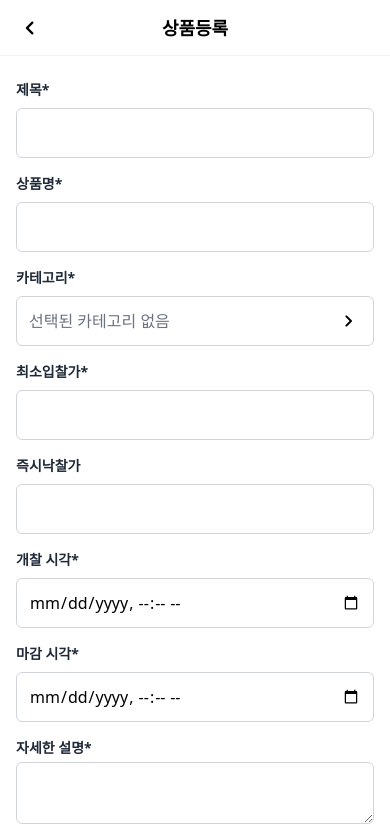
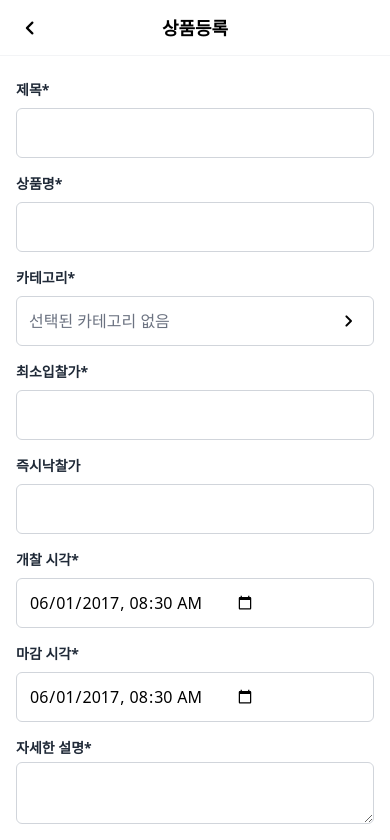
Before and after one commit to wndgur2/ddang, a React (Vite) app: page /popup/product/register in a window 390 px wide. Shown: the top 840 px of the page. Built offline with nearby package versions, Linux system fonts and the light colour scheme.

Commit message:
test: date-picker in mobile

```diff
--- a/src/App.module.css
+++ b/src/App.module.css
@@ -1,5 +1,6 @@
 .container {
   width: 100%;
+  min-height: 100dvh;
   margin: 0 auto;
   background-color: var(--bg-color);
 }
--- a/src/components/form/DatePicker.jsx
+++ b/src/components/form/DatePicker.jsx
@@ -1,17 +1,19 @@
 import PropTypes from 'prop-types'
 import { useRef } from 'react'
 import Label from './Label'
+import style from './DatePicker.module.css'
 
 function DatePicker({ label, required }) {
   const dateInput = useRef(null)
 
   return (
-    <div className='flex flex-col gap-2 py-2'>
+    <div className='flex flex-col gap-2 py-2 w-full'>
       {label && <Label text={label} required={required} />}
       <input
         ref={dateInput}
         type='datetime-local'
-        className='flex flex-col border-1 border-gray-300 rounded-md p-3'
+        value='2017-06-01T08:30'
+        className={`flex justify-between border-1 border-gray-300 rounded-md p-3 ${style.datePicker}`}
       />
     </div>
   )
--- /dev/null
+++ b/src/components/form/DatePicker.module.css
@@ -0,0 +1,4 @@
+.datePicker div {
+  display: flex;
+  justify-content: space-between;
+}
--- a/src/index.css
+++ b/src/index.css
@@ -39,7 +39,6 @@
 }
 
 :root {
-
   --max-width: 720px;
 
   --padding: 16px;
```
